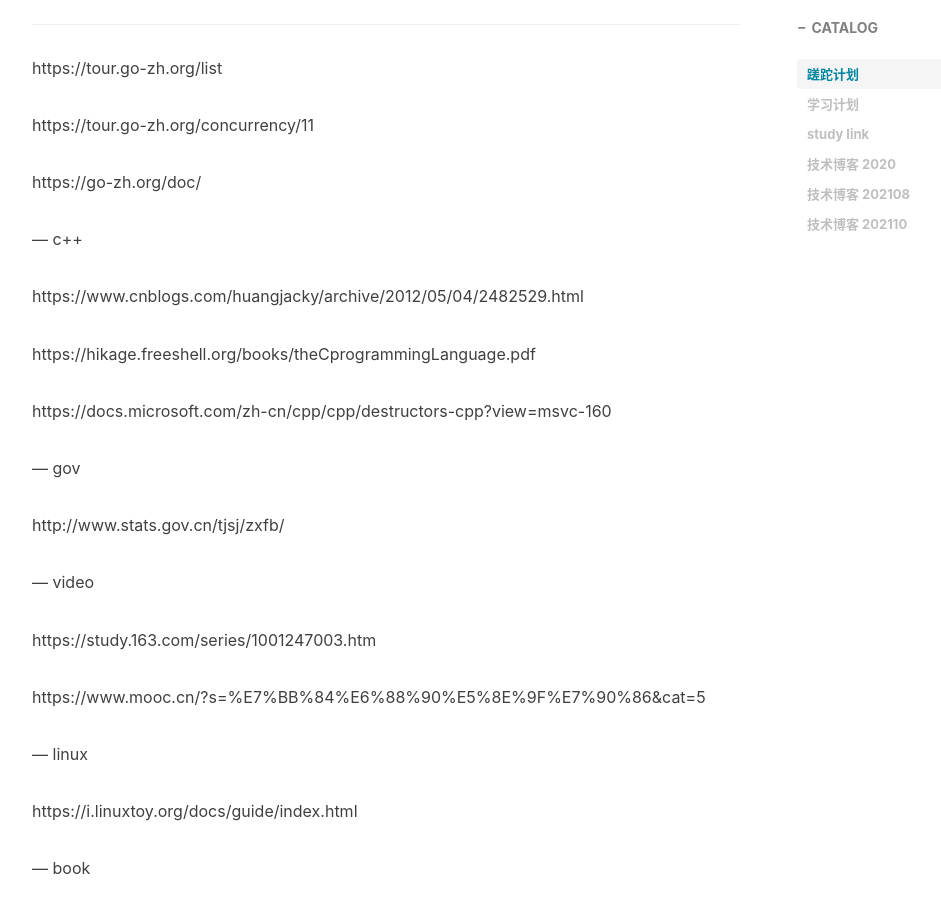
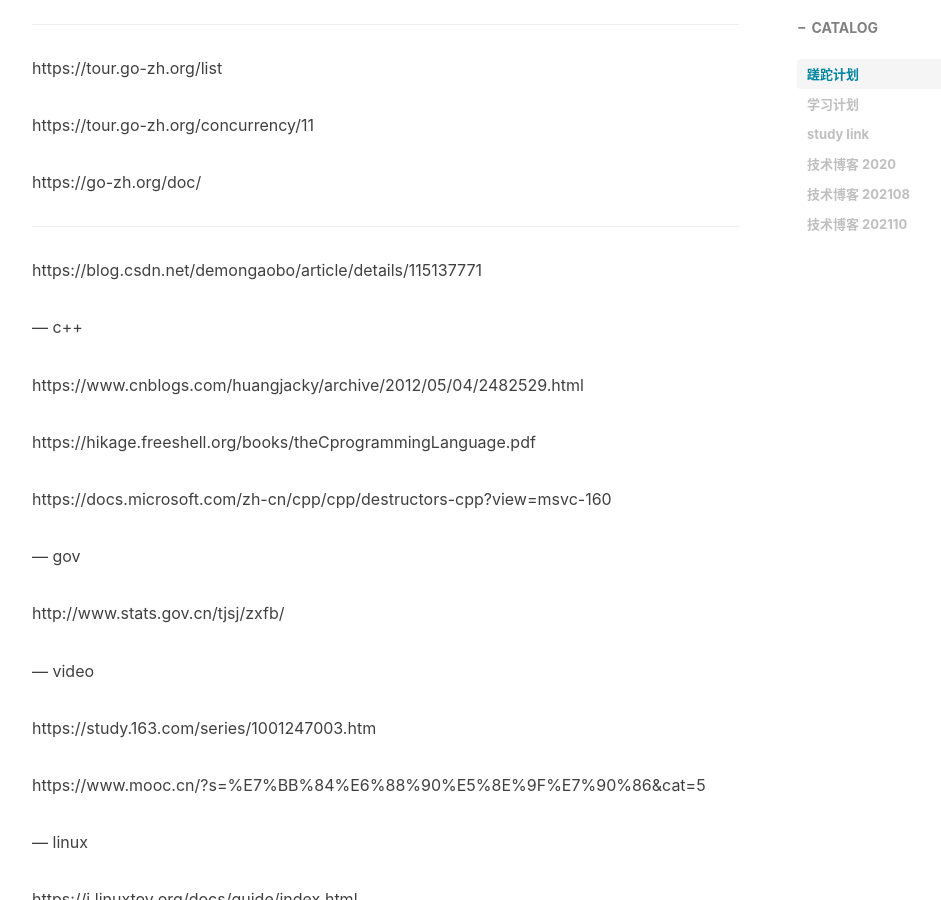
Before and after one commit to morningcat2018/morningcat2018.github.io, a Jekyll site: the page built from _posts/2021-10-21-[document] 资料汇总.MD, in a window 1280 px wide and 900 px high, scrolled down 1575 px. Shown: the whole window, without its empty margins (233-1174 px from the left). Built offline with Jekyll 4.4.1, drawn with Linux system fonts in a browser that asks for light colours; nearby versions of some CDN libraries; comment, search, counter and statistics services are not loaded; some of the changed lines change nothing that is shown.

Commit message:
go avl tree

```diff
--- a/_posts/2021-10-21-[document] 资料汇总.MD
+++ b/_posts/2021-10-21-[document] 资料汇总.MD
@@ -55,6 +55,10 @@
 https://tour.go-zh.org/concurrency/11
 
 https://go-zh.org/doc/
+
+---
+
+https://blog.csdn.net/demongaobo/article/details/115137771
 
 
 --- c++
```
